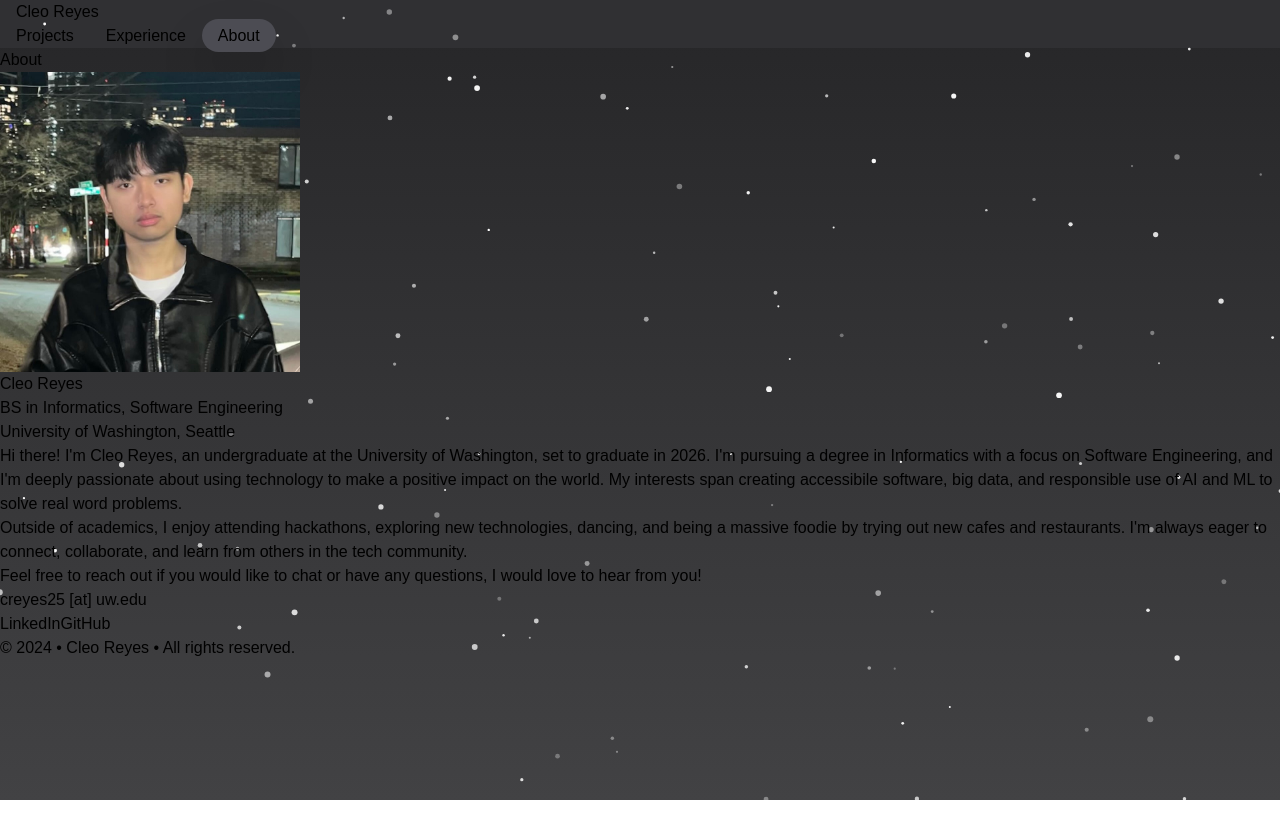
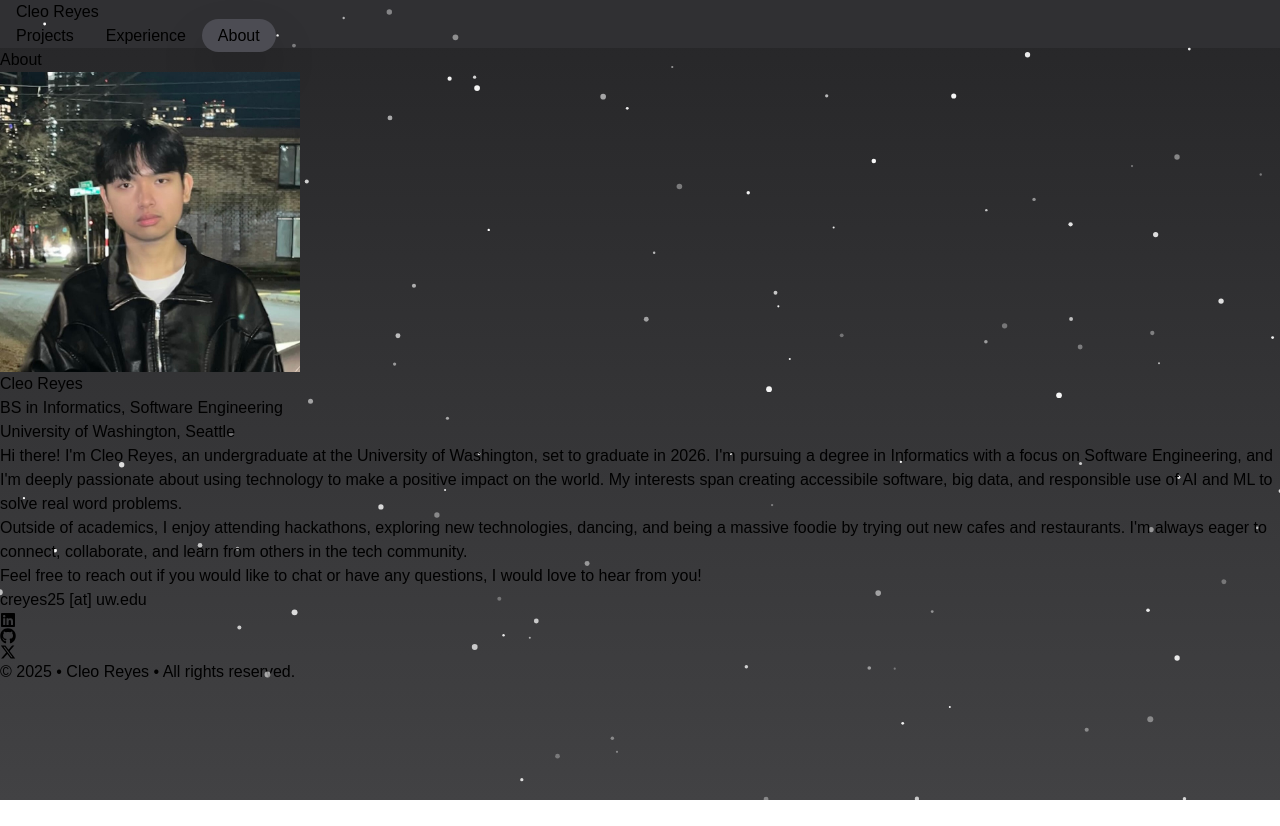
Before and after one commit to cleoreyes/my-website, a Next.js app in the folder my-app/: page /about in a window 1280 px wide. Before the commit the page ends 800 px from the top, so only its background shows below. Built offline with nearby package versions, Linux system fonts and the light colour scheme; a web font is replaced by a local one.

Commit message:
added logos to about

```diff
--- a/my-app/src/app/about/page.tsx
+++ b/my-app/src/app/about/page.tsx
@@ -1,6 +1,8 @@
 "use client";
 import Image from "next/image";
 import { useEffect, useState } from "react";
+import { FaLinkedin, FaGithub, FaXTwitter } from "react-icons/fa6";
+
 
 export default function About() {
   const [isVisible, setIsVisible] = useState(false);
@@ -94,18 +96,25 @@ export default function About() {
             href="https://www.linkedin.com/in/cleoreyes"
             target="_blank"
             rel="noopener noreferrer"
-            className="bg-neutral-600 hover:bg-neutral-500 duration-200 px-5 py-2 rounded-full flex items-center justify-center text-white"
+            className="bg-neutral-600 hover:bg-neutral-500 duration-200 px-4 py-4 rounded-full flex items-center justify-center text-white text-3xl"
           >
-            LinkedIn
+            <FaLinkedin />
           </a>
-
           <a
             href="https://github.com/cleoreyes"
             target="_blank"
             rel="noopener noreferrer"
-            className="bg-neutral-600 hover:bg-neutral-500 duration-200 px-5 py-2 rounded-full flex items-center justify-center text-white"
+            className="bg-neutral-600 hover:bg-neutral-500 duration-200 px-4 py-4 rounded-full flex items-center justify-center text-white text-3xl"
           >
-            GitHub
+            <FaGithub />
+          </a>
+          <a
+            href="https://x.com/cclleeeo"
+            target="_blank"
+            rel="noopener noreferrer"
+            className="bg-neutral-600 hover:bg-neutral-500 duration-200 px-4 py-4 rounded-full flex items-center justify-center text-white text-3xl"
+          >
+            <FaXTwitter />
           </a>
         </div>
       </div>
--- a/my-app/src/app/components/footer.tsx
+++ b/my-app/src/app/components/footer.tsx
@@ -2,7 +2,7 @@ export default function Footer() {
   return (
     <footer className="flex text-gray-500 justify-center items-center font-extralight text-xs mb-5">
       <div>
-        <p>© 2024 • Cleo Reyes • All rights reserved.</p>
+        <p>© 2025 • Cleo Reyes • All rights reserved.</p>
       </div>
     </footer>
   );
```
